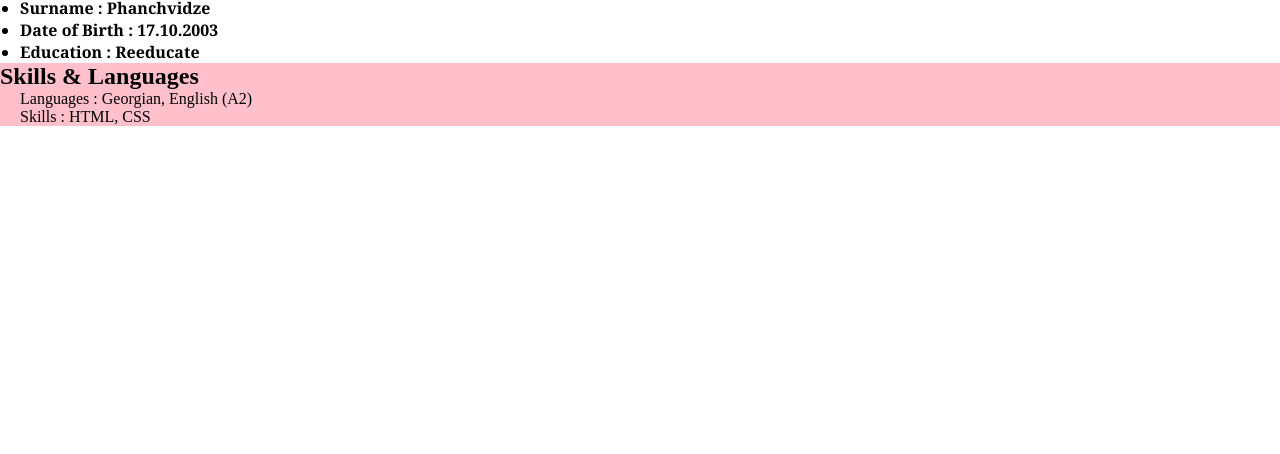
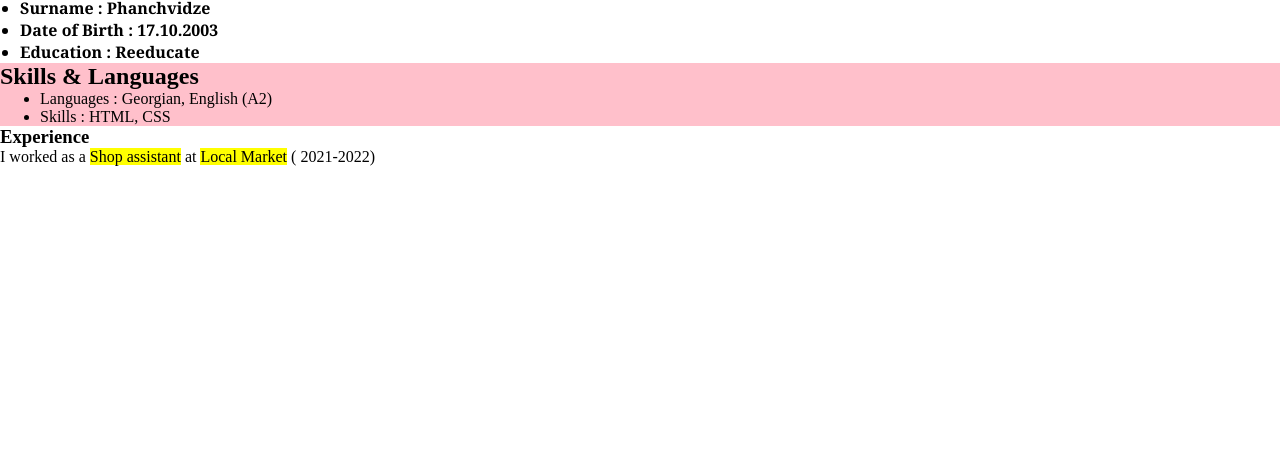
Before and after one commit to pablochka/homework--2, a plain HTML site: page index.html in a window 1280 px wide. Shown: the part 346-800 px from the top of the page. Drawn offline with Linux system fonts and the light colour scheme.

Commit message:
Added features like
span

```diff
--- a/index.html
+++ b/index.html
@@ -32,5 +32,14 @@
         <li>Skills : HTML, CSS</li>
       </ul>
     </div>
+    <div class="experienceClass">
+      <h3>Experience</h3>
+      <ul>
+        <li>
+          I worked as a <span>Shop assistant</span> at
+          <span>Local Market</span> ( 2021-2022)
+        </li>
+      </ul>
+    </div>
   </body>
 </html>
--- a/style.css
+++ b/style.css
@@ -26,7 +26,9 @@ p {
 .skillsClass {
   background-color: pink;
 }
-
-.skillsClass ul li {
-  padding-left: 20px;
+.skillsClass ul {
+  padding-left: 40px;
 }
+span {
+  background-color: yellow;
+}
```
